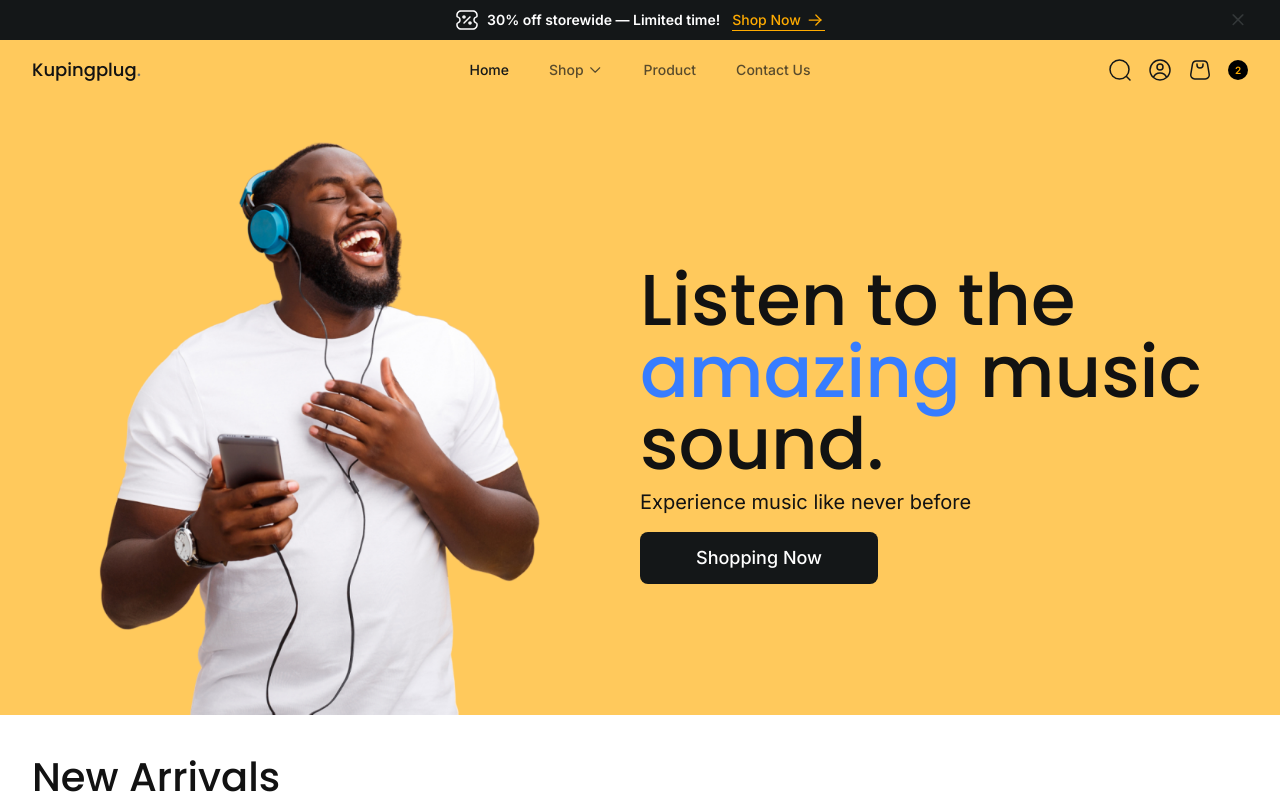
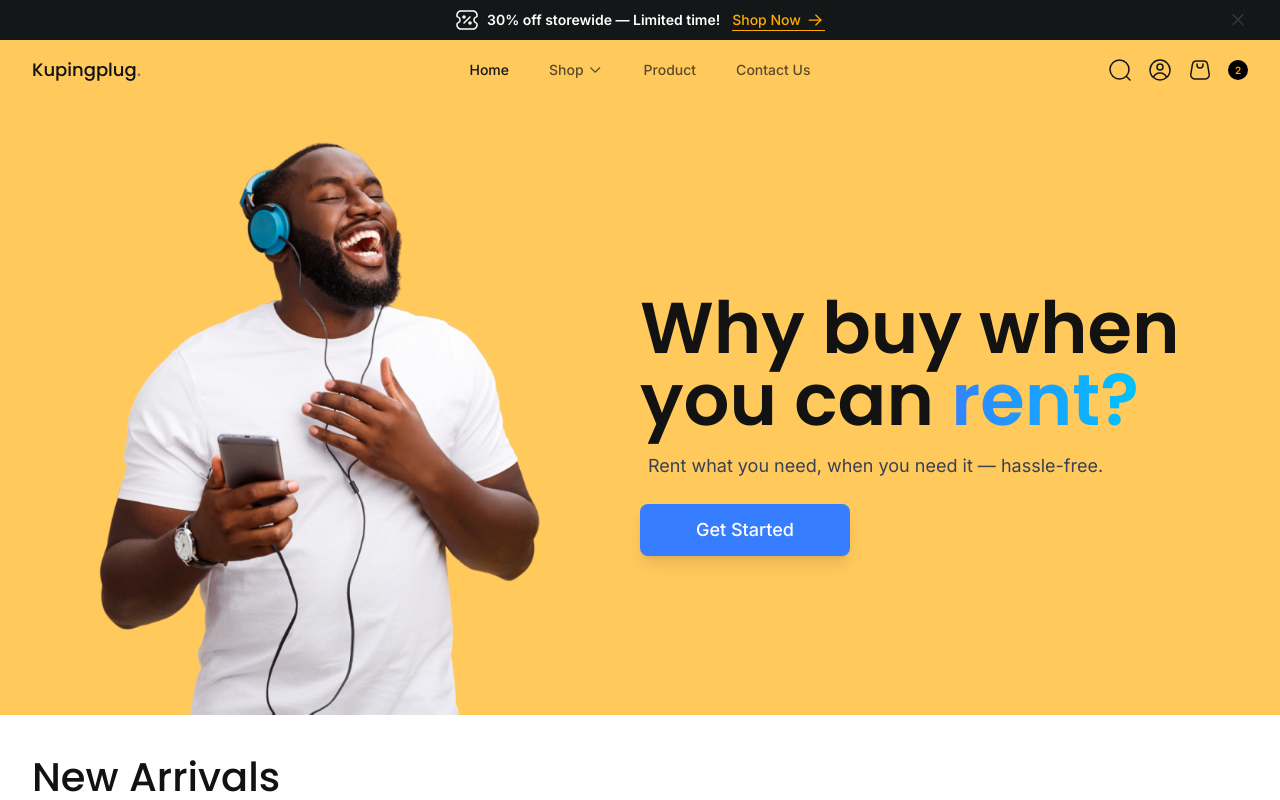
Before and after one commit to iannntsw/rent-a-thing-portal-web, a Next.js app: page / in a window 1280 px wide. Shown: the top 800 px of the page. Built offline with nearby package versions, Linux system fonts and the light colour scheme.

Commit message:
updated signup page, minor adjustments to homepage

```diff
--- a/app/(auth)/sign-up/page.tsx
+++ b/app/(auth)/sign-up/page.tsx
@@ -1,3 +1,5 @@
+"use client";
+
 // package
 import Link from "next/link";
 import Image from "next/image";
@@ -11,8 +13,10 @@ import Input from "@/form/input";
 
 // lib
 import { cn } from "@/lib/utils";
+import { useState } from "react";
 
 export default function Page() {
+  const [isChecked, setIsChecked] = useState(false);
   return (
     <div className="relative bg-[#F3F5F7] lg:min-h-screen">
       <div
@@ -32,7 +36,7 @@ export default function Page() {
             weight={500}
             className="absolute left-0 top-8 w-full text-center"
           >
-            Kupingplug
+            Rent-A-Thing
           </Text>
 
           <Image
@@ -59,11 +63,12 @@ export default function Page() {
               </h1>
               <Text weight={400} color="gray">
                 Already have an account?{" "}
-                <span className="font-semibold text-[#38CB89] hover:underline">
+                <span className="font-semibold text-black hover:underline">
                   <Link href="/sign-in">Sign In</Link>
                 </span>
               </Text>
             </div>
+
             <div className="space-y-8">
               <div className="border-b border-[#E8ECEF] pb-2 focus-within:border-[#141718]">
                 <Input intent="secondary" type="text" placeholder="Your name" />
@@ -85,8 +90,16 @@ export default function Page() {
                   placeholder="Password"
                 />
               </div>
+
               <div className="flex items-center gap-3">
-                <div className="h-6 w-6 rounded-md border border-[#6C7275]"></div>
+                <input
+                  type="checkbox"
+                  id="terms"
+                  className="h-6 w-6 accent-black cursor-pointer rounded-md border border-[#6C7275]"
+                  checked={isChecked}
+                  onChange={() => setIsChecked(!isChecked)}
+                />
+                <label htmlFor="terms" className="cursor-pointer">
                   <Text
                     size="xs"
                     weight={400}
@@ -94,19 +107,14 @@ export default function Page() {
                     className="md:text-sm"
                   >
                     I agree with{" "}
-                  <span className="font-semibold text-[#141718]">
-                    Privacy Policy
-                  </span>{" "}
-                  and{" "}
-                  <span className="font-semibold text-[#141718]">
-                    Terms of Use
-                  </span>
+                    <span className="font-semibold text-[#141718]">Privacy Policy</span> and{" "}
+                    <span className="font-semibold text-[#141718]">Terms of Use</span>
                   </Text>
-                <p></p>
+                </label>
               </div>
             </div>
 
-            <Button width="full" className="py-2.5">
+            <Button width="full" className="py-2.5" disabled={!isChecked}>
               Sign Up
             </Button>
           </div>
--- a/app/(root)/page.tsx
+++ b/app/(root)/page.tsx
@@ -31,20 +31,30 @@ export default function Home() {
         className="flex flex-col items-center justify-between lg:grid lg:grid-cols-2 lg:pt-8"
       >
         {/* Text content */}
-        <div className="flex flex-col items-center gap-4 p-8 sm:max-w-[600px] md:max-w-[600px] md:py-16 lg:order-2 lg:max-w-none lg:items-start lg:p-0">
-          <div className="space-y-2 text-center lg:text-left">
-            <Heading as="h1" intent="hero-section">
-              Listen to the <span className="text-[#377DFF]">amazing</span>{" "}
-              music sound.
+        <div className="flex flex-col items-center gap-6 p-10 sm:max-w-[600px] md:max-w-[600px] md:py-20 lg:order-2 lg:max-w-none lg:items-start lg:p-0">
+          <div className="space-y-4 text-center lg:text-left">
+            <Heading as="h1" intent="hero-section" className="text-4xl font-bold leading-tight">
+              Why buy when you can
+              <span className="bg-gradient-to-r from-[#377DFF] to-[#00C2FF] bg-clip-text text-transparent">
+                {" "}rent?
+              </span>
             </Heading>
-            <Text className="md:text-lg lg:text-xl">
-              Experience music like never before
+
+            <Text className="md:text-lg lg:text-l text-gray-700 ml-2">
+              Rent what you need, when you need it — hassle-free.
             </Text>
           </div>
-          <Button fontSize="sm" className="px-14 py-3 md:text-lg">
-            Shopping Now
-          </Button>
+
+          <Link href="/sign-up">
+            <Button
+              fontSize="sm"
+              className="px-14 py-3 md:text-lg bg-[#377DFF] hover:bg-[#0057D9] text-white rounded-lg shadow-lg transition-all duration-300 hover:scale-105"
+            >
+              Get Started
+            </Button>
+          </Link>
         </div>
+
 
         {/* Image content */}
         <div className="flex h-auto w-full items-end justify-center overflow-hidden lg:order-1">
--- a/package.json
+++ b/package.json
@@ -18,6 +18,7 @@
     "keen-slider": "^6.8.6",
     "lucide-react": "^0.298.0",
     "next": "^14.0.3",
+    "next-auth": "^4.24.11",
     "react": "^18",
     "react-dom": "^18",
     "tailwind-merge": "^2.1.0",
```
Also changed, not shown: 2 other files (tests, documents, lock files or other folders). Lines whose indentation alone changed are shown as unchanged.
